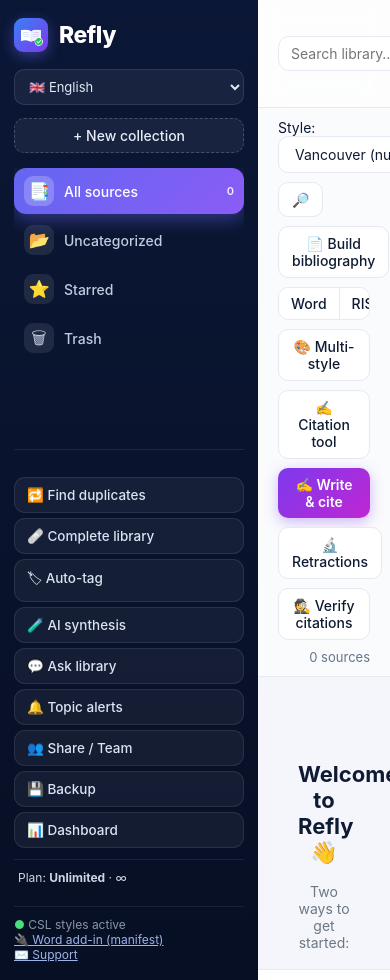
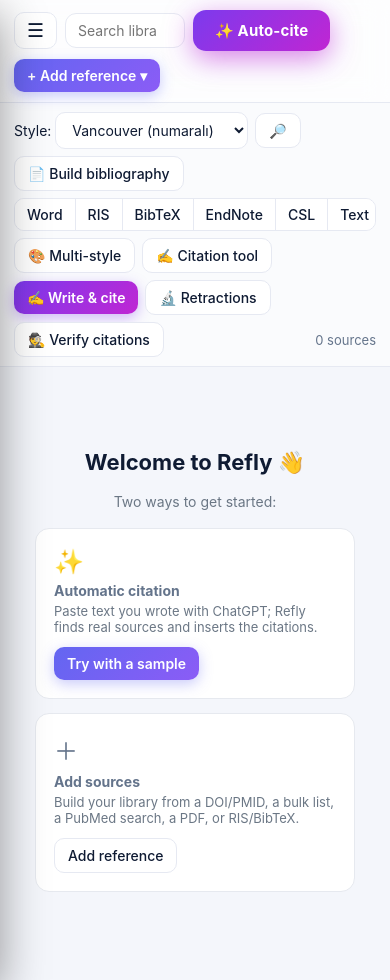
Before and after one commit to drcky-star/refly, a Flask app: page / in a window 390 px wide. Run offline with Flask 3, Linux system fonts and the light colour scheme; data that the repository does not hold is empty.

Commit message:
Enterprise polish: DB indeksleri, mobil drawer, skeleton, erişilebilirlik, OG görseli
Yapıştırılan CohortEx (Next.js/Supabase/Clerk) promptundan Refly stack'ine UYAN
güvenli iyileştirmeler alındı; uygulama mantığına dokunulmadı:

- DB performansı: user_id/collection/email hot kolonlarına 6 indeks (çok kiracılı
  _scope sorguları için); migration'dan SONRA, her biri guard'lı (başlatmayı bozmaz).
- Mobil/responsive: ≤820px'te sidebar → kaydırmalı drawer (☰ hamburger + overlay,
  koleksiyon seçince otomatik kapanır); toolbar/format-bar sarması; panel tam genişlik.
  Desktop (>820px) hiç etkilenmiyor (media-query kapsamlı).
- Skeleton yükleme: liste gelene kadar iskelet satırlar (reduced-motion'da statik).
- Erişilebilirlik: ikon butonlara aria-label (hamburger, stil ara, kapat, arama).
- SEO OG görseli: gerçek 1200×630 markalı og-image.png (Chrome headless render),
  og:image/twitter:image + width/height/alt güncellendi.

Test: DB indeks migration idempotent; mobil drawer aç/kapa 375px'te doğrulandı;
desktop layout korunuyor; tüm rotalar kayıtlı; python derleniyor.

Co-Authored-By: Claude Opus 4.8 <noreply@anthropic.com>

```diff
--- a/app/core/db.py
+++ b/app/core/db.py
@@ -140,6 +140,22 @@ def _migrate(c):
         # Eski kullanıcılar zaten kullanıyordu — hepsini doğrulanmış say (kilitleme).
         c.execute("ALTER TABLE users ADD COLUMN verified INTEGER DEFAULT 0")
         c.execute("UPDATE users SET verified=1")
+
+    # Performans indeksleri — user_id kolonları migration'dan SONRA kesin var.
+    # Çok kiracılı (_scope) sorgular her istekte user_id filtreliyor; ölçekte kritik.
+    # Her biri ayrı guard'lı: bir kolon/tablo yoksa yalnız o atlanır, başlatma bozulmaz.
+    for ddl in (
+        "CREATE INDEX IF NOT EXISTS idx_refs_user     ON refs(user_id)",
+        "CREATE INDEX IF NOT EXISTS idx_refs_user_del ON refs(user_id, deleted_at)",
+        "CREATE INDEX IF NOT EXISTS idx_coll_user     ON collections(user_id)",
+        "CREATE INDEX IF NOT EXISTS idx_shares_email  ON shares(email)",
+        "CREATE INDEX IF NOT EXISTS idx_shares_coll   ON shares(collection_id)",
+        "CREATE INDEX IF NOT EXISTS idx_saved_user    ON saved_searches(user_id)",
+    ):
+        try:
+            c.execute(ddl)
+        except Exception as e:
+            print(f"[db] indeks atlandı ({ddl.split()[5]}): {e}", flush=True)
 
 
 # ---- kullanıcı kapsamı (auth açıkken) -------------------------------------
--- a/app/static/app.js
+++ b/app/static/app.js
@@ -141,12 +141,20 @@ async function deleteCollection(id, name) {
 let _deb;
 function debouncedLoad() { clearTimeout(_deb); _deb = setTimeout(loadRefs, 280); }
 
+function _skeletonRows(n) {
+  let s = "";
+  for (let i = 0; i < n; i++) s += '<div class="skel-row"><div class="skel w70"></div><div class="skel w40"></div><div class="skel w90"></div></div>';
+  return s;
+}
+
 async function loadRefs() {
   const search = $("#search").value.trim();
   if (state.view === "trash") {
     const { refs } = await api("/api/trash");
     state.refs = refs; renderTrash(); return;
   }
+  const _box = $("#refList");
+  if (_box) _box.innerHTML = _skeletonRows(4);   // yüklenirken iskelet göster
   let url = `/api/refs?collection=${state.collection}&search=${encodeURIComponent(search)}`;
   if (state.view === "starred") url += "&starred=1";
   if (state.tag) url += `&tag=${encodeURIComponent(state.tag)}`;
--- a/app/static/style.css
+++ b/app/static/style.css
@@ -177,3 +177,32 @@ input:focus,select:focus{outline:none;border-color:var(--brand);box-shadow:0 0 0
 .spin{display:inline-block;width:14px;height:14px;border:2px solid #cbd5e1;border-top-color:var(--brand);
   border-radius:50%;animation:s .7s linear infinite;vertical-align:-2px}
 @keyframes s{to{transform:rotate(360deg)}}
+
+/* ---------- Skeleton yükleme (liste gelene kadar) ---------- */
+.skel-row{display:flex;flex-direction:column;gap:9px;padding:15px;background:#fff;border:1px solid var(--line);border-radius:14px}
+.skel{background:linear-gradient(90deg,#eef1f7 25%,#e3e8f1 37%,#eef1f7 63%);background-size:400% 100%;
+  animation:skel 1.3s ease infinite;border-radius:7px;height:13px}
+.skel.w70{width:70%}.skel.w40{width:40%;height:11px}.skel.w90{width:90%;height:11px}
+@media (prefers-reduced-motion:reduce){.skel{animation:none}}
+@keyframes skel{0%{background-position:100% 0}100%{background-position:-100% 0}}
+
+/* ---------- MOBİL / RESPONSIVE ---------- */
+.hamburger{display:none;font-size:19px;padding:8px 12px;line-height:1}
+.side-overlay{position:fixed;inset:0;background:rgba(11,18,40,.45);z-index:25}
+@media (min-width:821px){.side-overlay{display:none}}
+@media (max-width:820px){
+  #app{grid-template-columns:1fr}
+  .sidebar{position:fixed;top:0;left:0;bottom:0;width:262px;z-index:35;
+    transform:translateX(-100%);transition:transform .22s ease;box-shadow:0 14px 44px rgba(0,0,0,.4)}
+  .sidebar.open{transform:translateX(0)}
+  .hamburger{display:inline-block}
+  .toolbar{flex-wrap:wrap;padding:10px 14px;gap:8px}
+  #search{width:auto;flex:1;min-width:120px}
+  .format-bar{padding:9px 14px;gap:7px}
+  .ref-list{padding:12px 14px 40px}
+  .panel{width:100%}
+  .stat-grid{grid-template-columns:repeat(2,1fr)}
+  .ms-grid{grid-template-columns:1fr}
+  .ms-grid textarea{min-height:150px}
+  .modal{padding:18px}
+}
--- a/app/templates/index.html
+++ b/app/templates/index.html
@@ -10,7 +10,7 @@
 <body>
 <div id="app">
   <!-- Kenar çubuğu -->
-  <aside class="sidebar">
+  <aside class="sidebar" id="sidebar">
     <div class="brand"><img src="{{ url_for('static', filename='refly-icon-128.png') }}" class="logo-img" alt="Refly"> Refly</div>
     <select id="langSel" class="lang-sel" onchange="setLang(this.value)" title="Language / Dil">
       <option value="en">🇬🇧 English</option>
@@ -42,11 +42,13 @@
       {% if auth_on %}<br><small>👤 {{ uname }} · <a href="/logout" style="color:#9bb4e8" data-i18n="Çıkış">Log out</a></small>{% endif %}
     </div>
   </aside>
+  <div id="sideOverlay" class="side-overlay hidden" onclick="toggleSidebar()"></div>
 
   <!-- Ana alan -->
   <main class="main">
     <header class="toolbar">
-      <input id="search" type="search" placeholder="Search library…" data-i18n-ph="Kütüphanede ara…" oninput="debouncedLoad()">
+      <button class="hamburger" onclick="toggleSidebar()" aria-label="Menu" title="Menu">☰</button>
+      <input id="search" type="search" placeholder="Search library…" data-i18n-ph="Kütüphanede ara…" oninput="debouncedLoad()" aria-label="Search library">
       <button class="magic magic-cta" onclick="openAutoCite()" data-i18n="✨ Otomatik referansla">✨ Auto-cite</button>
       <div class="spacer"></div>
       <div class="add-menu">
@@ -67,7 +69,7 @@
       <label><span data-i18n="Stil:">Style:</span>
         <select id="style"></select>
       </label>
-      <button onclick="openStyleSearch()" data-i18n-title="Dergi stili ara" title="Search journal styles">🔎</button>
+      <button onclick="openStyleSearch()" aria-label="Search journal styles" data-i18n-title="Dergi stili ara" title="Search journal styles">🔎</button>
       <button onclick="buildBibliography()" data-i18n="📄 Kaynakça oluştur">📄 Build bibliography</button>
       <div class="export-group">
         <button onclick="exportAs('docx')">Word</button>
@@ -95,7 +97,7 @@
     <strong data-i18n="Kaynakça önizleme">Bibliography preview</strong>
     <span>
       <button onclick="copyBiblio()" data-i18n="Kopyala">Copy</button>
-      <button onclick="closePanel('biblioPanel')">✕</button>
+      <button onclick="closePanel('biblioPanel')" aria-label="Close">✕</button>
     </span>
   </div>
   <ol id="biblioList" class="biblio"></ol>
@@ -108,7 +110,17 @@
 
 <div id="toast" class="toast hidden"></div>
 
-<script>const CSL_OK = {{ 'true' if csl_ok else 'false' }};</script>
+<script>
+const CSL_OK = {{ 'true' if csl_ok else 'false' }};
+function toggleSidebar(){var s=document.getElementById('sidebar'),o=document.getElementById('sideOverlay');if(!s)return;var open=s.classList.toggle('open');if(o)o.classList.toggle('hidden',!open);}
+// Mobilde koleksiyon seçilince çekmeceyi otomatik kapat
+document.addEventListener('click',function(e){
+  if(window.innerWidth<=820&&e.target.closest&&e.target.closest('#collections .coll')){
+    var s=document.getElementById('sidebar');
+    if(s&&s.classList.contains('open')){s.classList.remove('open');var o=document.getElementById('sideOverlay');if(o)o.classList.add('hidden');}
+  }
+});
+</script>
 <script src="{{ url_for('static', filename='i18n.js') }}"></script>
 <script src="{{ url_for('static', filename='app.js') }}"></script>
 </body>
```
Also changed, not shown: app/static/home.html (+5 -2 lines), app/static/og-image.png (added).
